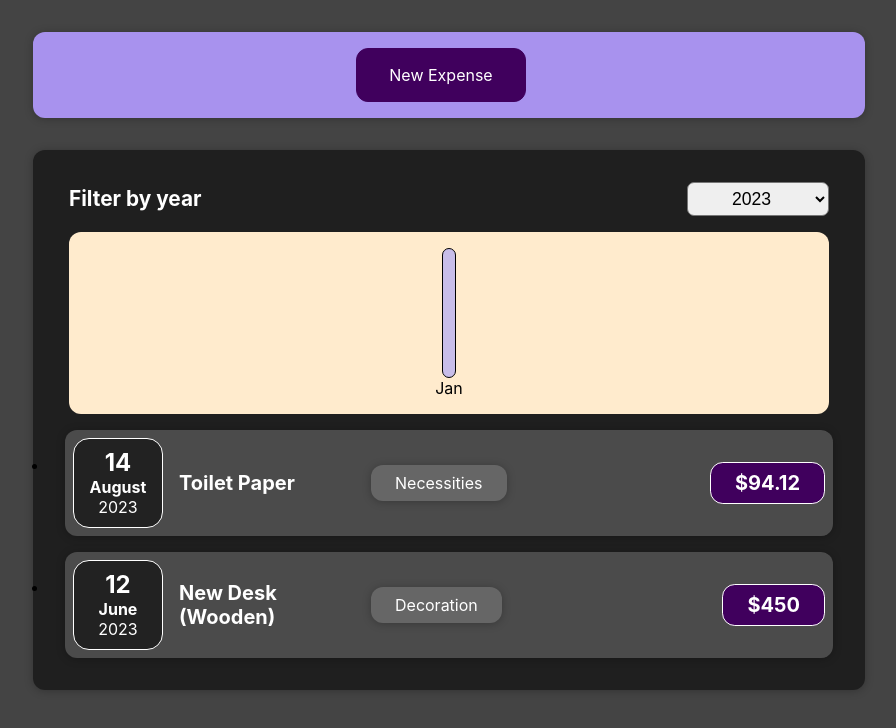
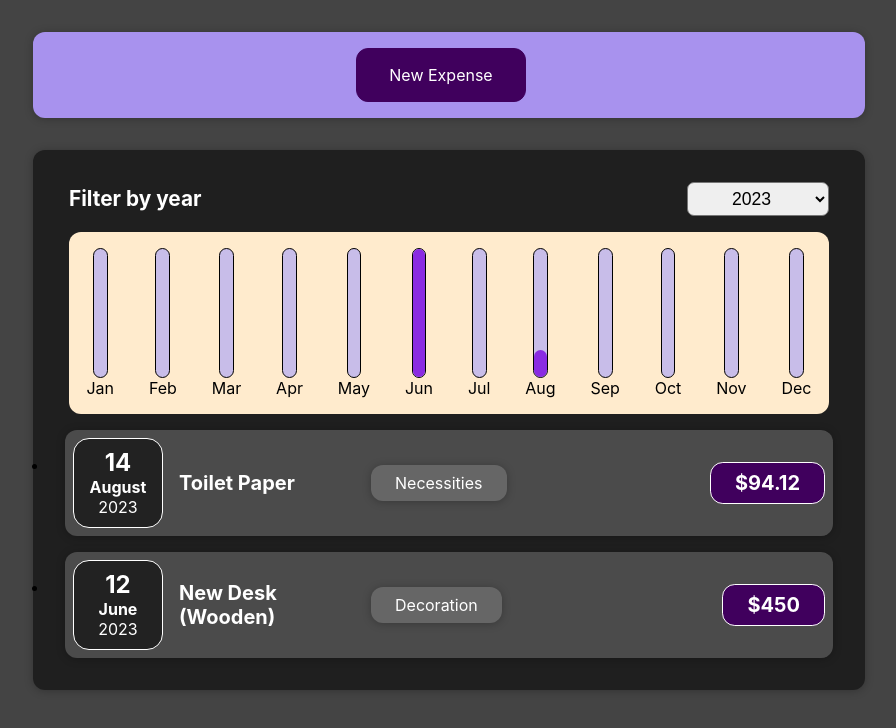
Before and after one commit to SamuelHill27/project, a React (Create React App) app: page / in a window 1280 px wide. Shown: the top 728 px of the page, without its empty margins (191-1087 px from the left). Built offline with nearby package versions, Linux system fonts and the light colour scheme.

Commit message:
Finish expenses app

```diff
--- a/src/components/Expenses/DateFilter/DateFilter.js
+++ b/src/components/Expenses/DateFilter/DateFilter.js
@@ -5,12 +5,36 @@ import DateFilterDisplay from "./DateFilterDisplay";
 const DateFilter = (props) => {
   const changeYearhandler = (selectedYear) => {
     props.onChangeFilter(selectedYear);
+  };
+
+  const displayDataPoints = [
+    { label: "Jan", value: 0 },
+    { label: "Feb", value: 0 },
+    { label: "Mar", value: 0 },
+    { label: "Apr", value: 0 },
+    { label: "May", value: 0 },
+    { label: "Jun", value: 0 },
+    { label: "Jul", value: 0 },
+    { label: "Aug", value: 0 },
+    { label: "Sep", value: 0 },
+    { label: "Oct", value: 0 },
+    { label: "Nov", value: 0 },
+    { label: "Dec", value: 0 },
+  ];
+
+  for (const expense of props.expenses) {
+    const expenseMonth = expense.date.getMonth();
+    displayDataPoints[expenseMonth].value += expense.amount;
+    console.log(displayDataPoints[expenseMonth].value);
   }
 
   return (
     <div className="date-filter">
-      <DateFilterForm selectedYear={props.selectedYear} onChangeYear={changeYearhandler}/>
-      <DateFilterDisplay />
+      <DateFilterForm
+        selectedYear={props.selectedYear}
+        onChangeYear={changeYearhandler}
+      />
+      <DateFilterDisplay dataPoints={displayDataPoints} />
     </div>
   );
 };
--- a/src/components/Expenses/DateFilter/DateFilterDisplay.js
+++ b/src/components/Expenses/DateFilter/DateFilterDisplay.js
@@ -1,12 +1,22 @@
-import './DateFilterDisplay.css';
-import MonthExpensesBar from './MonthExpensesBar';
+import "./DateFilterDisplay.css";
+import MonthExpensesBar from "./MonthExpensesBar";
 
 const DateFilterDisplay = (props) => {
-    return (
-        <div className='date-filter-display'>
-            <MonthExpensesBar />
-        </div>
-    );
+  const dataPointValues = props.dataPoints.map((dataPoint) => dataPoint.value); // this is why typescript is so popular!
+  const totalMax = Math.max(...dataPointValues);
+
+  return (
+    <div className="date-filter-display">
+      {props.dataPoints.map((dataPoint) => (
+        <MonthExpensesBar
+          key={dataPoint.label}
+          value={dataPoint.value}
+          maxValue={totalMax}
+          label={dataPoint.label}
+        />
+      ))}
+    </div>
+  );
 };
 
 export default DateFilterDisplay;
--- a/src/components/Expenses/DateFilter/MonthExpensesBar.css
+++ b/src/components/Expenses/DateFilter/MonthExpensesBar.css
@@ -5,9 +5,17 @@
 }
 
 #month-expenses-bar__bar {
+    display: flex;
+    align-items: end;
     border-radius: 12px;
     width: 0.8rem;
     height: 8rem;
     background-color: rgb(200, 189, 233);
     border: black 1px solid;
 }
+
+#month-expenses-bar__value {
+    border-radius: 12px;
+    width: 0.8rem;
+    background-color: blueviolet;
+}
--- a/src/components/Expenses/DateFilter/MonthExpensesBar.js
+++ b/src/components/Expenses/DateFilter/MonthExpensesBar.js
@@ -1,12 +1,23 @@
-import './MonthExpensesBar.css';
+import "./MonthExpensesBar.css";
 
 const MonthExpensesBar = (props) => {
-    return (
-        <div className="month-expenses-bar">
-            <div id="month-expenses-bar__bar"></div>
-            <div>Jan</div>
-        </div>
-    );
+  let barFillHeight = "0%";
+
+  if (props.maxValue > 0) {
+    barFillHeight = Math.round((props.value / props.maxValue) * 100) + "%";
+  }
+
+  return (
+    <div className="month-expenses-bar">
+      <div id="month-expenses-bar__bar">
+        <div
+          id="month-expenses-bar__value"
+          style={{ height: barFillHeight }}
+        ></div>
+      </div>
+      <div>{props.label}</div>
+    </div>
+  );
 };
 
 export default MonthExpensesBar;
--- a/src/components/Expenses/Expenses.js
+++ b/src/components/Expenses/Expenses.js
@@ -22,6 +22,7 @@ function Expenses(props) {
       <DateFilter
         selectedYear={filteredYear}
         onChangeFilter={filterChangeHandler}
+        expenses={filteredExpenses}
       />
       <ExpensesList items={filteredExpenses} />
     </Card>
--- a/src/components/NewExpense/ExpenseForm.js
+++ b/src/components/NewExpense/ExpenseForm.js
@@ -45,7 +45,7 @@ const ExpenseForm = (props) => {
 
     const expenseData = {
       title: enteredTitle,
-      amount: enteredAmount,
+      amount: +enteredAmount,
       date: new Date(enteredDate),
       category: enteredCategory
     };
```
Also changed, not shown: src/components/Expenses/DateFilter/DateFilterForm.js (+7 -1 lines).
